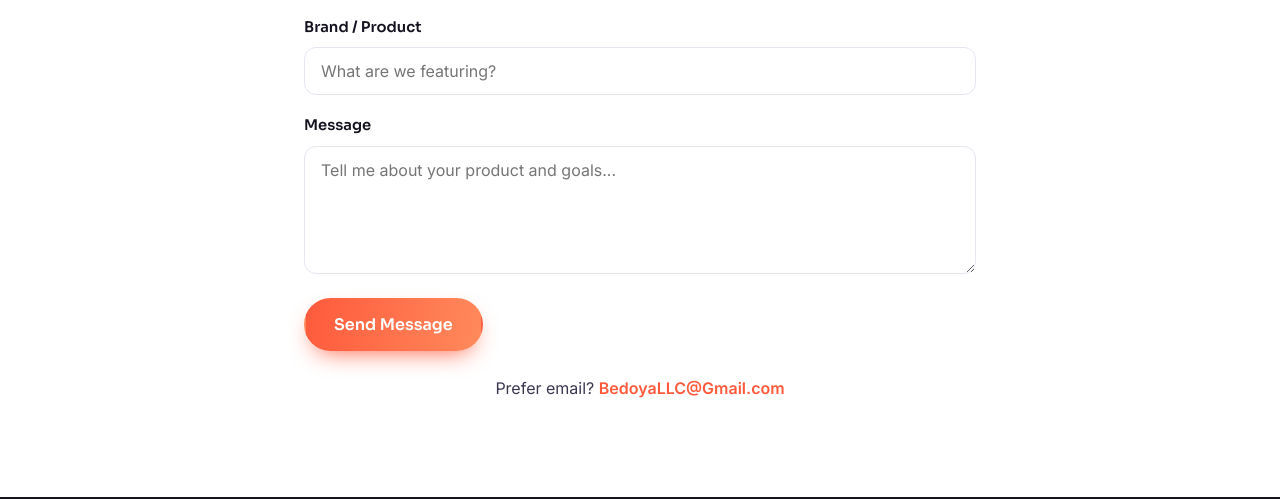
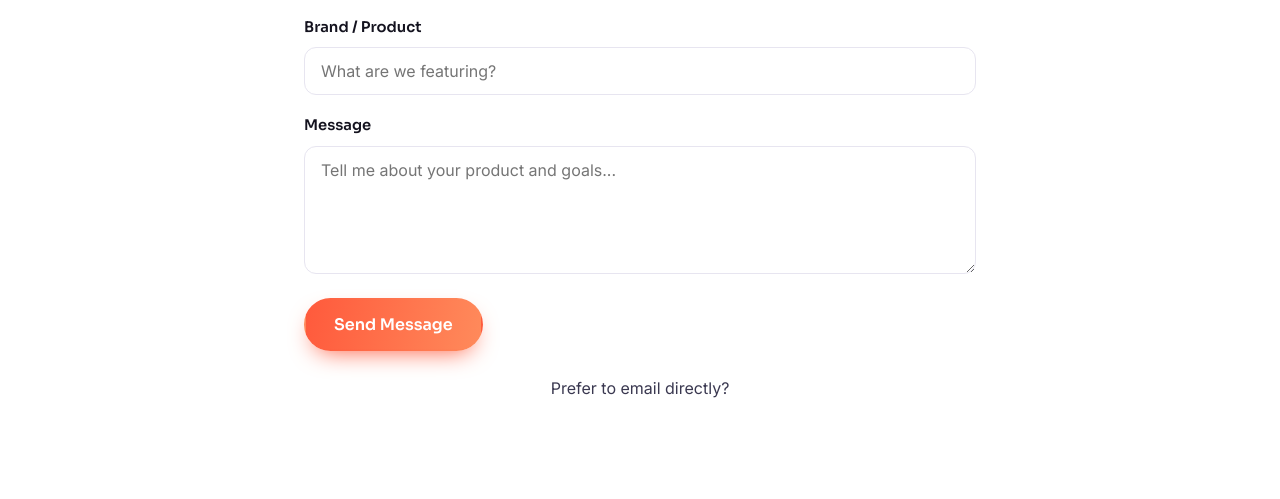
Before and after one commit to BrandenBedoya/bedoyabuys, a plain HTML site: page index.html in a window 1280 px wide. Shown: the part 6107-6606 px from the top of the page. Drawn offline with Linux system fonts and the light colour scheme.

Commit message:
Updated website content and contact information.

```diff
--- a/index.html
+++ b/index.html
@@ -448,7 +448,7 @@
         <button type="submit" class="btn btn--primary">Send Message</button>
       </form>
 
-      <p class="contact__alt">Prefer email? <a href="mailto:BedoyaLLC@Gmail.com">BedoyaLLC@Gmail.com</a></p>
+      <p class="contact__alt">Prefer to email directly? <a href="mailto:BedoyaLLC@gmail.com</a></p>
     </div>
   </section>
 
```
